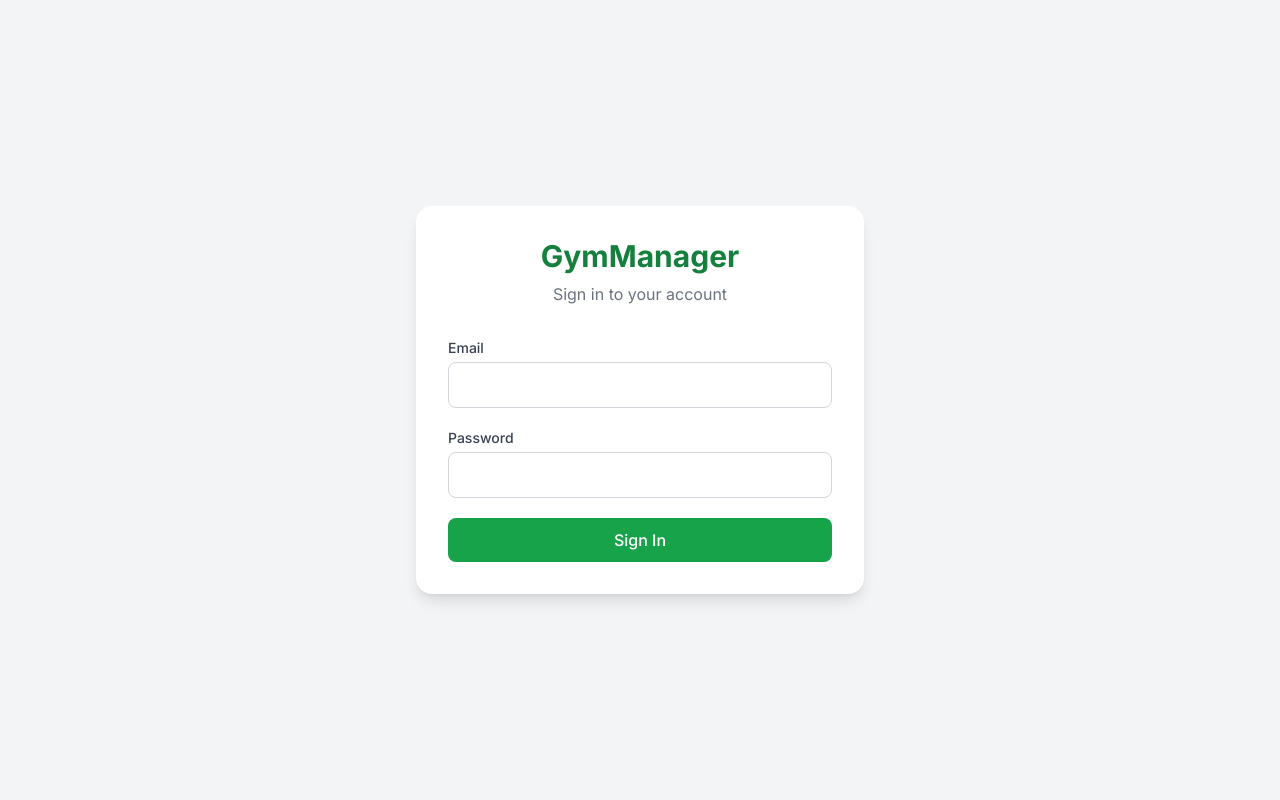
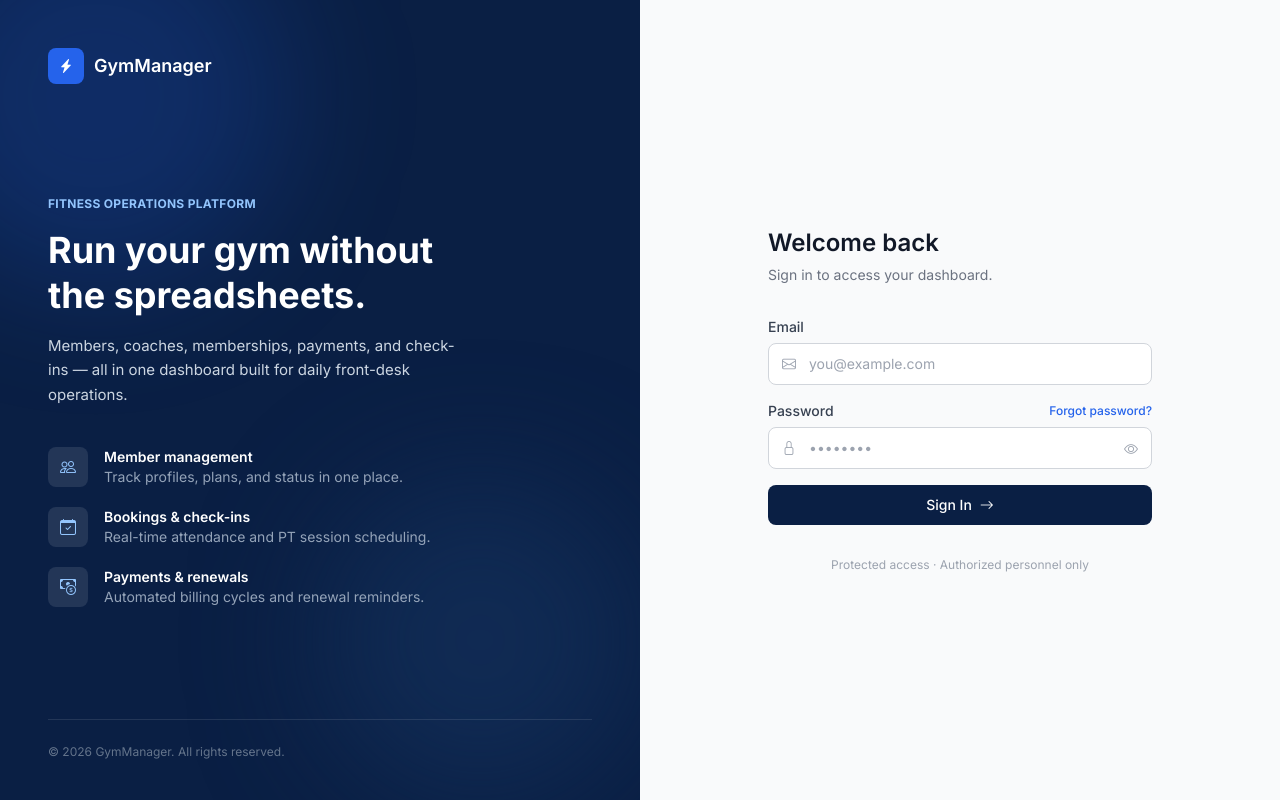
Before and after one commit to bahilarnel5-cmd/GymManagementSystem, a React (Vite) app in the folder frontend/: page /login in a window 1280 px wide. Built offline with nearby package versions, Linux system fonts and the light colour scheme; no server answers.

Commit message:
Update Login.jsx

```diff
--- a/frontend/src/pages/Login.jsx
+++ b/frontend/src/pages/Login.jsx
@@ -2,12 +2,31 @@ import { useState } from 'react'
 import { useNavigate } from 'react-router-dom'
 import { useAuthStore } from '../lib/store'
 import api from '../lib/api'
+
+const features = [
+  {
+    icon: 'bi-people',
+    title: 'Member management',
+    desc: 'Track profiles, plans, and status in one place.',
+  },
+  {
+    icon: 'bi-calendar-check',
+    title: 'Bookings & check-ins',
+    desc: 'Real-time attendance and PT session scheduling.',
+  },
+  {
+    icon: 'bi-cash-coin',
+    title: 'Payments & renewals',
+    desc: 'Automated billing cycles and renewal reminders.',
+  },
+]
 
 export default function Login() {
   const [email, setEmail] = useState('')
   const [password, setPassword] = useState('')
   const [error, setError] = useState('')
   const [loading, setLoading] = useState(false)
+  const [showPassword, setShowPassword] = useState(false)
   const login = useAuthStore((s) => s.login)
   const navigate = useNavigate()
 
@@ -27,46 +46,153 @@ export default function Login() {
   }
 
   return (
-    <div className="min-h-screen flex items-center justify-center bg-gray-100">
-      <div className="w-full max-w-md bg-white rounded-2xl shadow-lg p-8">
-        <div className="text-center mb-8">
-          <h1 className="text-3xl font-bold text-gym-700">GymManager</h1>
-          <p className="text-gray-500 mt-2">Sign in to your account</p>
+    <div className="min-h-screen flex bg-white">
+      {/* Left — navy marketing panel */}
+      <div className="hidden lg:flex lg:w-1/2 relative bg-[#0A1F44] text-white flex-col justify-between overflow-hidden">
+        {/* decorative glow */}
+        <div className="pointer-events-none absolute -top-24 -left-24 h-96 w-96 rounded-full bg-blue-600/20 blur-3xl" />
+        <div className="pointer-events-none absolute bottom-0 right-0 h-80 w-80 rounded-full bg-[#15325E]/60 blur-3xl" />
+
+        <div className="relative z-10 px-12 pt-12">
+          <div className="flex items-center gap-2.5">
+            <div className="h-9 w-9 rounded-lg bg-blue-600 flex items-center justify-center">
+              <i className="bi bi-lightning-charge-fill text-white text-sm" />
             </div>
-        <form onSubmit={handleSubmit} className="space-y-5">
+            <span className="text-lg font-semibold">GymManager</span>
+          </div>
+        </div>
+
+        <div className="relative z-10 px-12 max-w-lg">
+          <p className="text-xs font-bold tracking-wide text-blue-300 uppercase mb-4">
+            Fitness Operations Platform
+          </p>
+          <h1 className="text-4xl font-bold leading-tight mb-4">
+            Run your gym without the spreadsheets.
+          </h1>
+          <p className="text-slate-300 text-[15px] leading-relaxed mb-10">
+            Members, coaches, memberships, payments, and check-ins —
+            all in one dashboard built for daily front-desk operations.
+          </p>
+
+          <div className="space-y-5">
+            {features.map((f) => (
+              <div key={f.title} className="flex items-start gap-4">
+                <div className="h-10 w-10 shrink-0 rounded-lg bg-white/10 flex items-center justify-center">
+                  <i className={`bi ${f.icon} text-blue-300 text-base`} />
+                </div>
+                <div>
+                  <p className="text-sm font-semibold text-white">{f.title}</p>
+                  <p className="text-sm text-slate-400">{f.desc}</p>
+                </div>
+              </div>
+            ))}
+          </div>
+        </div>
+
+        <div className="relative z-10 px-12 pb-10">
+          <div className="h-px bg-white/10 mb-6" />
+          <p className="text-xs text-slate-500">
+            © {new Date().getFullYear()} GymManager. All rights reserved.
+          </p>
+        </div>
+      </div>
+
+      {/* Right — login */}
+      <div className="w-full lg:w-1/2 flex items-center justify-center px-6 py-12 bg-[#F9FAFB]">
+        <div className="w-full max-w-sm">
+          {/* mobile-only brand, since the navy panel is hidden below lg */}
+          <div className="lg:hidden flex items-center gap-2.5 mb-10">
+            <div className="h-9 w-9 rounded-lg bg-[#0A1F44] flex items-center justify-center">
+              <i className="bi bi-lightning-charge-fill text-white text-sm" />
+            </div>
+            <span className="text-lg font-semibold text-gray-900">GymManager</span>
+          </div>
+
+          <div className="mb-8">
+            <h2 className="text-2xl font-semibold text-gray-900">Welcome back</h2>
+            <p className="text-sm text-gray-500 mt-1.5">
+              Sign in to access your dashboard.
+            </p>
+          </div>
+
+          <form onSubmit={handleSubmit} className="space-y-4">
             {error && (
-            <div className="bg-red-50 text-red-600 px-4 py-3 rounded-lg text-sm">
+              <div className="flex items-center gap-2 bg-rose-50 text-rose-600 px-4 py-3 rounded-lg text-sm border border-rose-100">
+                <i className="bi bi-exclamation-circle" />
                 {error}
               </div>
             )}
+
             <div>
-            <label className="block text-sm font-medium text-gray-700 mb-1">Email</label>
+              <label className="block text-sm font-medium text-gray-700 mb-1.5">
+                Email
+              </label>
+              <div className="relative">
+                <i className="bi bi-envelope absolute left-3.5 top-1/2 -translate-y-1/2 text-gray-400 text-sm" />
                 <input
                   type="email"
                   value={email}
                   onChange={(e) => setEmail(e.target.value)}
-              className="w-full px-4 py-2.5 border border-gray-300 rounded-lg focus:ring-2 focus:ring-gym-500 focus:border-transparent outline-none"
+                  placeholder="you@example.com"
+                  className="w-full pl-10 pr-4 py-2.5 border border-gray-300 rounded-lg text-sm focus:ring-2 focus:ring-blue-500/40 focus:border-blue-500 outline-none transition-colors"
                   required
                 />
               </div>
+            </div>
+
             <div>
-            <label className="block text-sm font-medium text-gray-700 mb-1">Password</label>
+              <div className="flex items-center justify-between mb-1.5">
+                <label className="block text-sm font-medium text-gray-700">
+                  Password
+                </label>
+                <a href="#" className="text-xs font-medium text-blue-600 hover:text-blue-700">
+                  Forgot password?
+                </a>
+              </div>
+              <div className="relative">
+                <i className="bi bi-lock absolute left-3.5 top-1/2 -translate-y-1/2 text-gray-400 text-sm" />
                 <input
-              type="password"
+                  type={showPassword ? 'text' : 'password'}
                   value={password}
                   onChange={(e) => setPassword(e.target.value)}
-              className="w-full px-4 py-2.5 border border-gray-300 rounded-lg focus:ring-2 focus:ring-gym-500 focus:border-transparent outline-none"
+                  placeholder="••••••••"
+                  className="w-full pl-10 pr-10 py-2.5 border border-gray-300 rounded-lg text-sm focus:ring-2 focus:ring-blue-500/40 focus:border-blue-500 outline-none transition-colors"
                   required
                 />
+                <button
+                  type="button"
+                  onClick={() => setShowPassword((s) => !s)}
+                  className="absolute right-3.5 top-1/2 -translate-y-1/2 text-gray-400 hover:text-gray-600"
+                  tabIndex={-1}
+                >
+                  <i className={`bi ${showPassword ? 'bi-eye-slash' : 'bi-eye'} text-sm`} />
+                </button>
               </div>
+            </div>
+
             <button
               type="submit"
               disabled={loading}
-            className="w-full bg-gym-600 text-white py-2.5 rounded-lg font-medium hover:bg-gym-700 transition-colors disabled:opacity-50"
+              className="w-full bg-[#0A1F44] text-white py-2.5 rounded-lg text-sm font-medium hover:bg-[#15325E] transition-colors disabled:opacity-50 flex items-center justify-center gap-2 mt-2"
             >
-            {loading ? 'Signing in...' : 'Sign In'}
+              {loading ? (
+                <>
+                  <i className="bi bi-arrow-repeat animate-spin" />
+                  Signing in...
+                </>
+              ) : (
+                <>
+                  Sign In
+                  <i className="bi bi-arrow-right" />
+                </>
+              )}
             </button>
           </form>
+
+          <p className="text-center text-xs text-gray-400 mt-8">
+            Protected access · Authorized personnel only
+          </p>
+        </div>
       </div>
     </div>
   )
```
Lines whose indentation alone changed are shown as unchanged.
